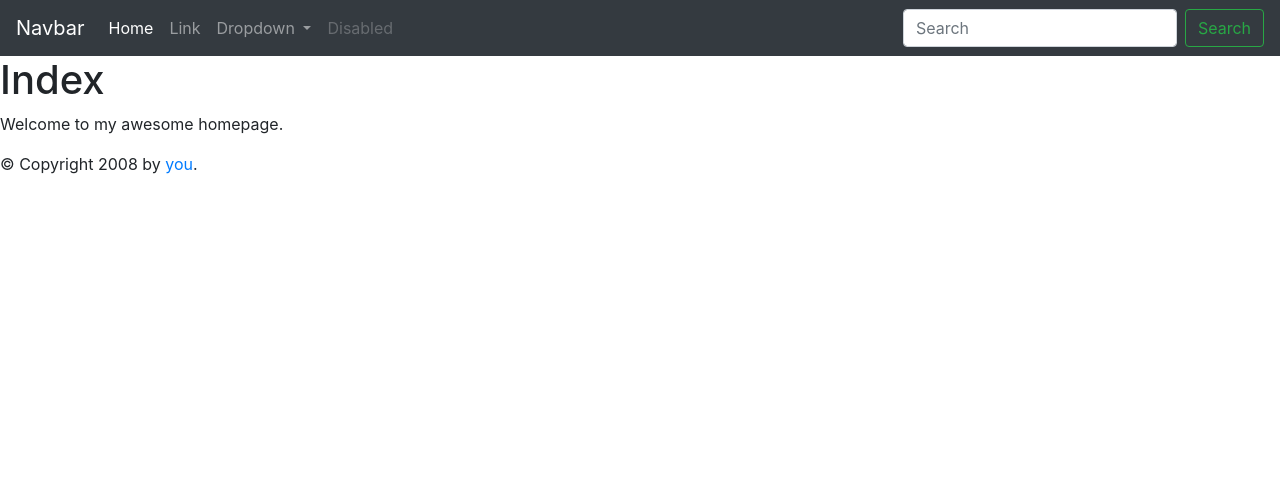
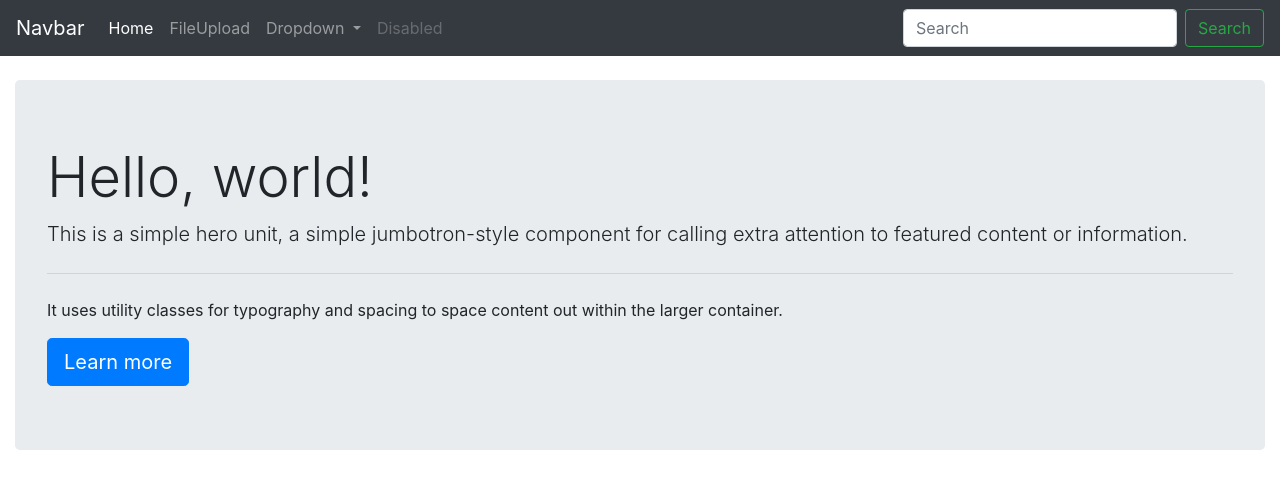
Before and after one commit to DarkScene/KFQ-Flask, a Flask app: page / in a window 1280 px wide. Shown: the top 489 px of the page. Run offline with Flask 2, Linux system fonts and the light colour scheme; some libraries are stand-ins or nearby versions.

Commit message:
file upload Test 01

```diff
--- a/flaskTest/flaskjinja/app.py
+++ b/flaskTest/flaskjinja/app.py
@@ -1,4 +1,10 @@
-from flask import Flask, request, render_template
+from flask import Flask, request, render_template, send_from_directory, redirect, url_for
+import os
+
+UPLOAD_DIRECTORY = os.path.dirname(__file__) + '/files'
+
+if not os.path.exists(UPLOAD_DIRECTORY):
+    os.makedirs(UPLOAD_DIRECTORY)
 
 app = Flask(__name__)
 
@@ -6,5 +12,20 @@ app = Flask(__name__)
 def index():
     return render_template('index.html')
 
+@app.route('/upload')
+def upload():
+    return render_template('upload.html')
+
+# 파일 업로드 처리
+@app.route('/fileUpload')
+def fileUpload():
+    if request.method == 'POST':
+        f = request.files['file']
+        # 저장할 경로 + 파일명
+        dirname = os.path.dirname(__file__) + '/files' + f.filename
+        print(dirname)
+        f.save(dirname)
+    return redirect('/files/')
+
 if __name__ == '__main__':
     app.run(debug=True, port=8089)
--- a/flaskTest/flaskjinja/templates/base.html
+++ b/flaskTest/flaskjinja/templates/base.html
@@ -1,24 +1,25 @@
-<!DOCTYPE html>
-<html lang="en">
+<!doctype html>
+<html>
 
 <head>
-    {% block head %}
-    <link rel="stylesheet" href="style.css" />
-    <title>{% block title %}{% endblock %} - My Webpage</title>
+    <!-- Required meta tags -->
+    <meta charset="utf-8">
+    <meta name="viewport" content="width=device-width, initial-scale=1, shrink-to-fit=no">
+
+    <!-- Bootstrap CSS -->
     <link rel="stylesheet" href="https://stackpath.bootstrapcdn.com/bootstrap/4.5.0/css/bootstrap.min.css"
         integrity="sha384-9aIt2nRpC12Uk9gS9baDl411NQApFmC26EwAOH8WgZl5MYYxFfc+NcPb1dKGj7Sk" crossorigin="anonymous">
-    {% endblock %}
+
+    <title>{% block title %}{% endblock %}</title>
 </head>
 
 <body>
-    {% include 'menu.html' %}
-    <div id="content">{% block content %}{% endblock %}</div>
-    <div id="footer">
-        {% block footer %}
-        &copy; Copyright 2008 by <a href="http://domain.invalid/">you</a>.
-        {% endblock %}
-    </div>
+    {% include "menu.html" %}
+    {% block content %}{% endblock %}
+    {% block footer %}{% endblock %}
 
+    <!-- Optional JavaScript -->
+    <!-- jQuery first, then Popper.js, then Bootstrap JS -->
     <script src="https://code.jquery.com/jquery-3.5.1.slim.min.js"
         integrity="sha384-DfXdz2htPH0lsSSs5nCTpuj/zy4C+OGpamoFVy38MVBnE+IbbVYUew+OrCXaRkfj"
         crossorigin="anonymous"></script>
--- a/flaskTest/flaskjinja/templates/index.html
+++ b/flaskTest/flaskjinja/templates/index.html
@@ -1,11 +1,23 @@
 {% extends "base.html" %}
+
 {% block title %}
-jinja Test 페이지
+hompage
 {% endblock %}
 
 {% block content %}
-<h1>Index</h1>
-<p class="important">
-    Welcome to my awesome homepage.
-</p>
+<br>
+<div class="container-fluid">
+    <div class="jumbotron">
+        <h1 class="display-4">Hello, world!</h1>
+        <p class="lead">This is a simple hero unit, a simple jumbotron-style component for calling extra attention to
+            featured content or information.</p>
+        <hr class="my-4">
+        <p>It uses utility classes for typography and spacing to space content out within the larger container.</p>
+        <a class="btn btn-primary btn-lg" href="#" role="button">Learn more</a>
+    </div>
+</div>
 {% endblock %}
+
+{% block footer %}
+
+{% endblock %}
--- a/flaskTest/flaskjinja/templates/menu.html
+++ b/flaskTest/flaskjinja/templates/menu.html
@@ -11,7 +11,7 @@
                 <a class="nav-link" href="#">Home <span class="sr-only">(current)</span></a>
             </li>
             <li class="nav-item">
-                <a class="nav-link" href="#">Link</a>
+                <a class="nav-link" href="/upload">FileUpload</a>
             </li>
             <li class="nav-item dropdown">
                 <a class="nav-link dropdown-toggle" href="#" id="navbarDropdown" role="button" data-toggle="dropdown"
```
Also changed, not shown: flaskTest/flaskjinja/templates/list.html (added, +33 -0 lines), flaskTest/flaskjinja/templates/upload.html (added, +19 -0 lines).
